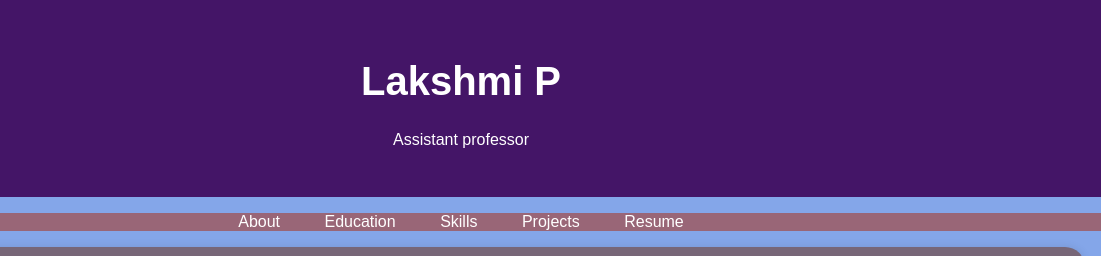
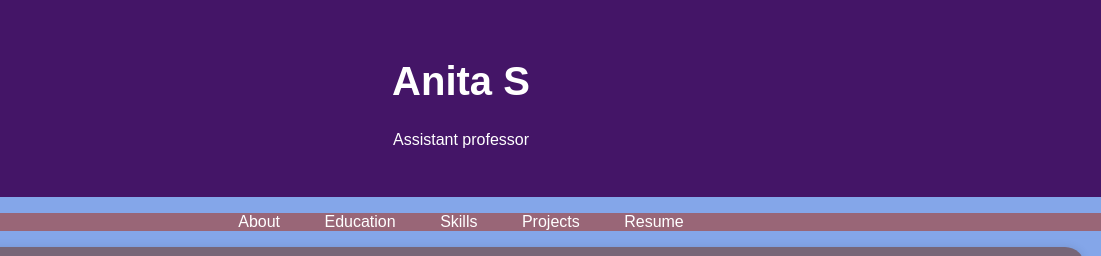
Before and after one commit to anitarajkumar2599/Annuproj, a plain HTML site: page index.html in a window 1280 px wide. Shown: the top 256 px of the page, 179-1280 px from the left. Drawn offline with Linux system fonts and the light colour scheme.

Commit message:
Add files via upload

```diff
--- a/index.html
+++ b/index.html
@@ -96,7 +96,7 @@
         <div class="header-content">
             <!-- Add your profile picture here -->
             <img src="./lak.jpg" alt="Your Profile Picture" class="profile-picture">
-            <h1>Lakshmi P</h1>
+            <h1>Anita S</h1>
             <p>Assistant professor</p>
         </div>
     </header>
```
